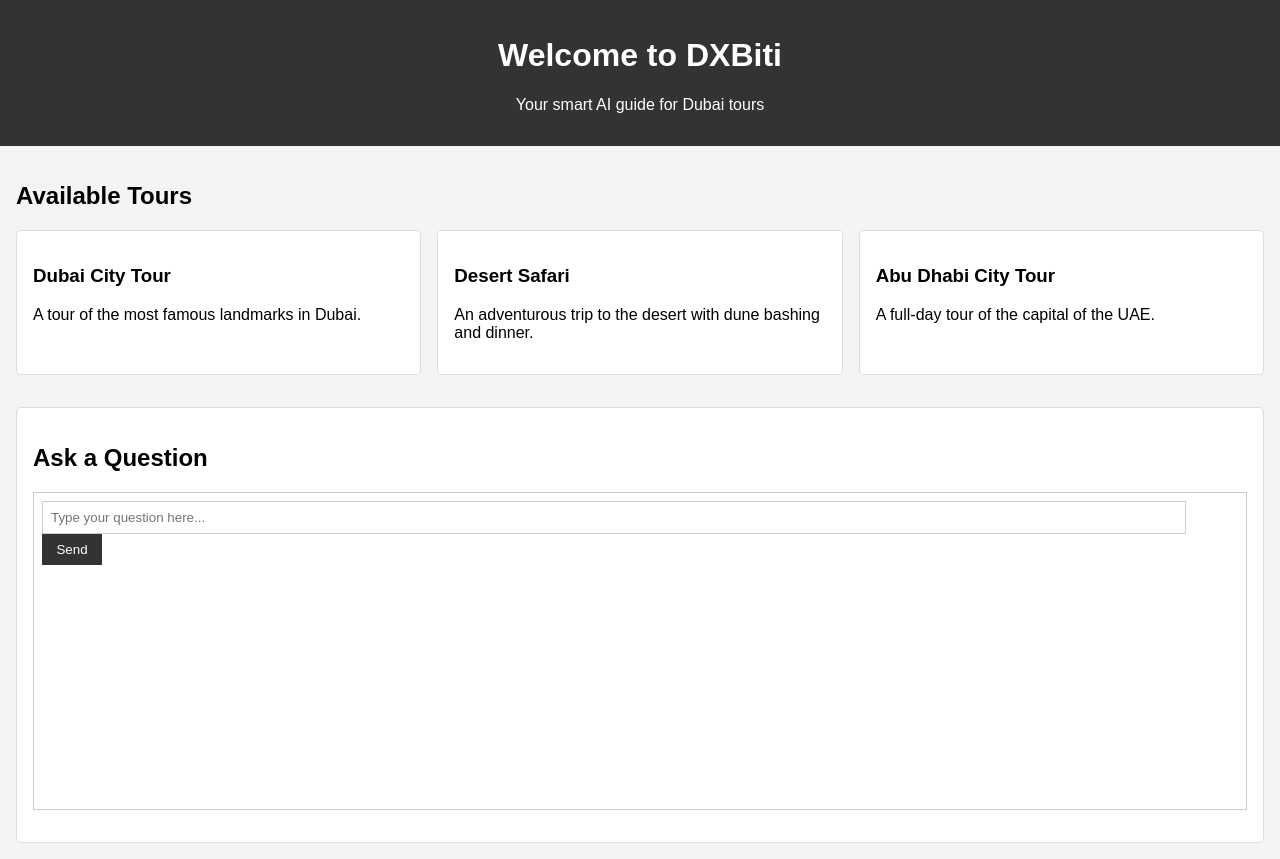
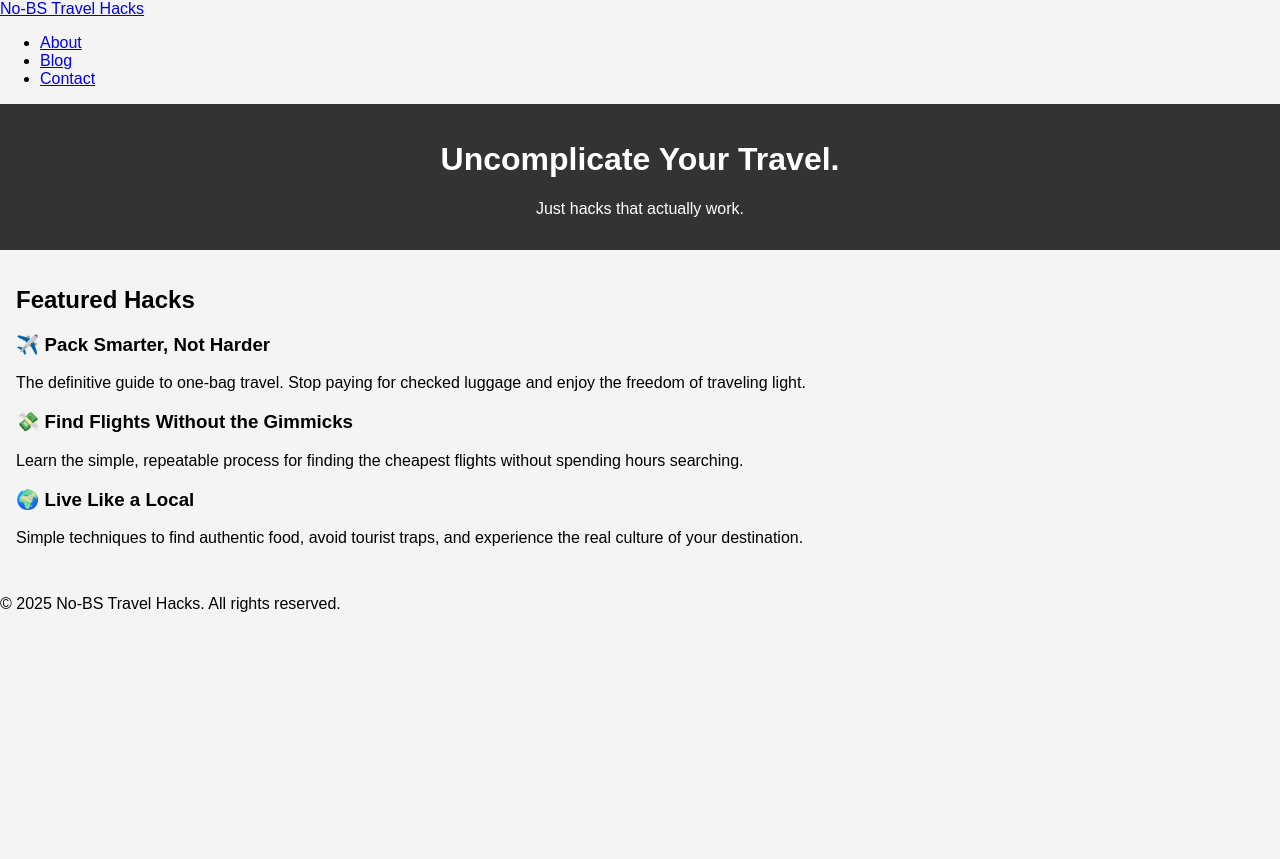
Before and after one commit to Backerjr/no-bs-travelhacks, a Flask app: page / in a window 1280 px wide. After the commit the page ends 612 px from the top, so only its background shows below. Run offline with Flask 3, Linux system fonts and the light colour scheme.

Commit message:
Update index.html

```diff
--- a/templates/index.html
+++ b/templates/index.html
@@ -3,31 +3,57 @@
 <head>
     <meta charset="UTF-8">
     <meta name="viewport" content="width=device-width, initial-scale=1.0">
-    <title>DXBiti - Your Smart Tour Guide</title>
-    <link rel="stylesheet" href="{{ url_for('static', filename='css/style.css') }}">
+    <title>No-BS Travel Hacks</title>
+    <link rel="stylesheet" href="style.css">
+    <link rel="preconnect" href="https://fonts.googleapis.com">
+    <link rel="preconnect" href="https://fonts.gstatic.com" crossorigin>
+    <link href="https://fonts.googleapis.com/css2?family=Inter:wght@400;700&family=Lato:wght@400;700&display=swap" rel="stylesheet">
 </head>
 <body>
-    <header>
-        <h1>Welcome to DXBiti</h1>
-        <p>Your smart AI guide for Dubai tours</p>
+
+    <nav class="navbar">
+        <div class="container">
+            <a href="#" class="logo">No-BS Travel Hacks</a>
+            <ul class="nav-links">
+                <li><a href="#">About</a></li>
+                <li><a href="#">Blog</a></li>
+                <li><a href="#">Contact</a></li>
+            </ul>
+        </div>
+    </nav>
+
+    <header class="hero">
+        <div class="container">
+            <h1>Uncomplicate Your Travel.</h1>
+            <p>Just hacks that actually work.</p>
+        </div>
     </header>
 
-    <main>
-        <section id="tours">
-            <h2>Available Tours</h2>
-            <div id="tours-list"></div>
-        </section>
-
-        <section id="chatbot">
-            <h2>Ask a Question</h2>
-            <div id="chat-window">
-                <div id="chat-messages"></div>
-                <input type="text" id="chat-input" placeholder="Type your question here...">
-                <button id="send-btn">Send</button>
+    <main class="container">
+        <h2>Featured Hacks</h2>
+        <section class="hacks-grid">
+            <div class="hack-card">
+                <h3>✈️ Pack Smarter, Not Harder</h3>
+                <p>The definitive guide to one-bag travel. Stop paying for checked luggage and enjoy the freedom of traveling light.</p>
+            </div>
+            <div class="hack-card">
+                <h3>💸 Find Flights Without the Gimmicks</h3>
+                <p>Learn the simple, repeatable process for finding the cheapest flights without spending hours searching.</p>
+            </div>
+            <div class="hack-card">
+                <h3>🌍 Live Like a Local</h3>
+                <p>Simple techniques to find authentic food, avoid tourist traps, and experience the real culture of your destination.</p>
             </div>
         </section>
     </main>
 
-    <script src="{{ url_for('static', filename='js/main.js') }}"></script>
+    <footer class="footer">
+        <div class="container">
+            <p>&copy; 2025 No-BS Travel Hacks. All rights reserved.</p>
+        </div>
+    </footer>
+
+    <!-- Chatbot will be added back here once it's hosted -->
+
 </body>
 </html>
```
